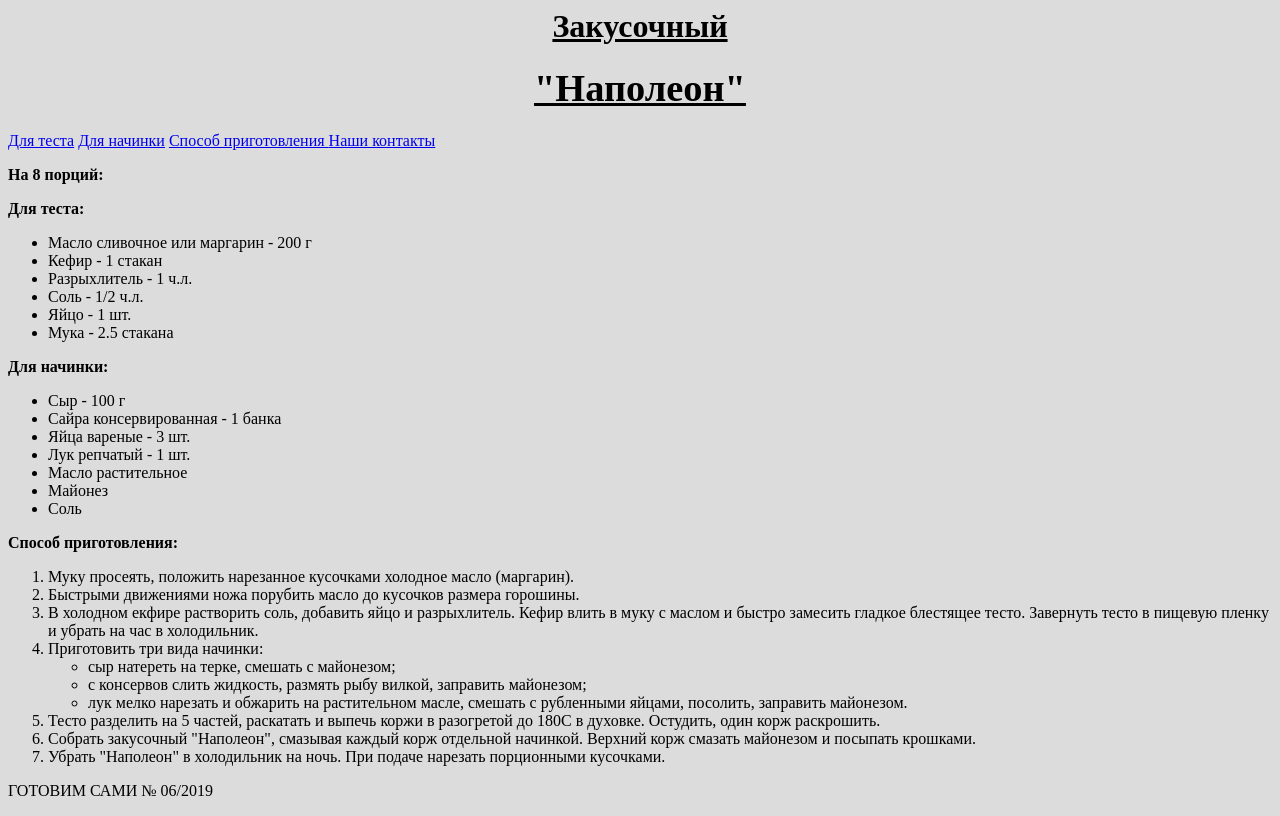
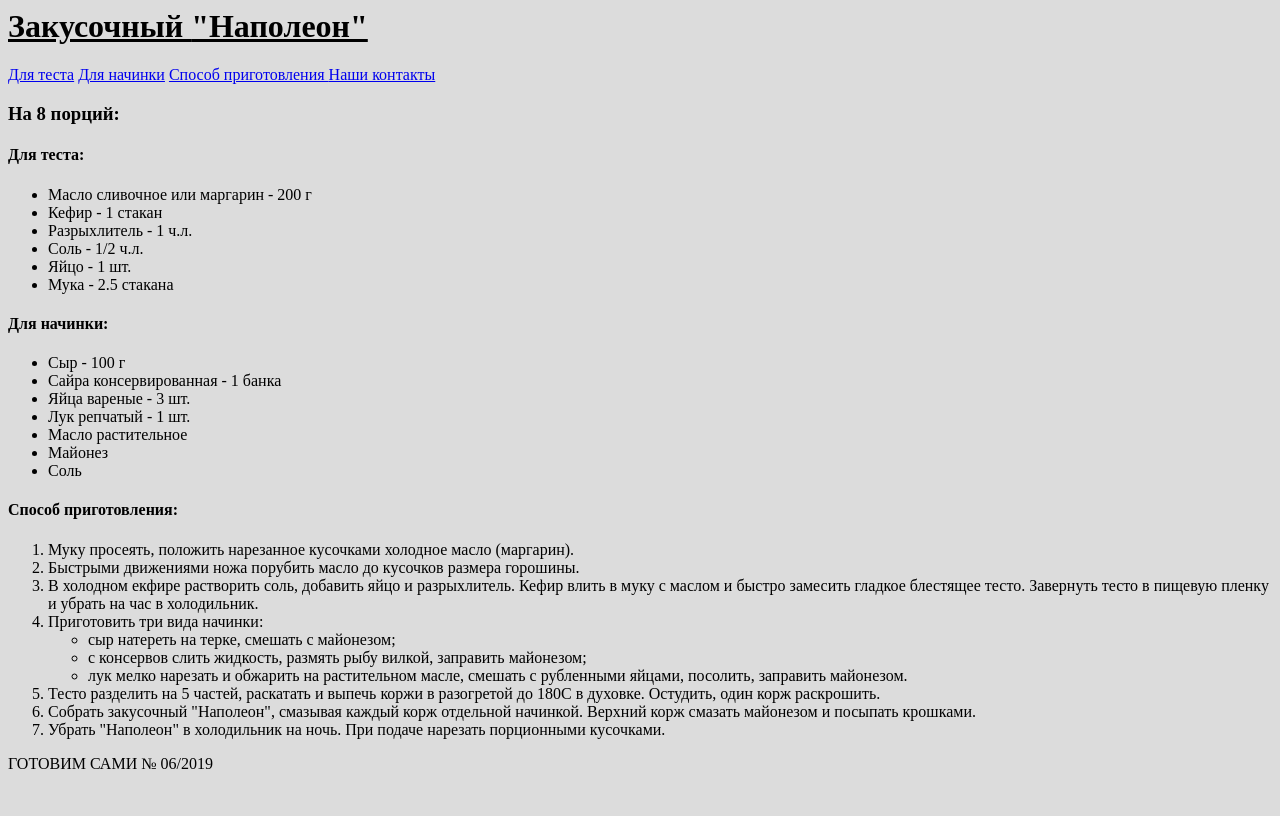
Before and after one commit to WebHeroSchool/NikPro89, a plain HTML site: page new in index.html in a window 1280 px wide. Drawn offline with Linux system fonts and the light colour scheme.

Commit message:
update file new in index

```diff
--- a/new in index.html
+++ b/new in index.html
@@ -1,15 +1,17 @@
 <html>
+
 <head>
- <center>
   <title>Закусочный Наполеон</title>
+
   <body style="background-color: #DCDCDC">
   </body>
   <meta charset="utf-8">
   <header>
- <h1> <u>   Закусочный   </u> </h1>
- <h1> <big> <u>   "Наполеон"  </u>  </big> </h1>
+    <h1>
+      <u> Закусочный </u>
+      <u> "Наполеон" </u>
+    </h1>
   </header>
- </center>
 
   <nav>
     <a href="#">Для теста</a>
@@ -18,8 +20,8 @@
     <a href="#"> Наши контакты </a>
   </nav>
 
-  <p><b> На 8 порций:</b></p>
-  <p><b> Для теста:</b></p>
+  <h3> <p> <b> На 8 порций: </b> </p> </h3>
+  <h4> <p> <b> Для теста: </b> </p> </h4>
 
   <ul>
 
@@ -37,9 +39,7 @@
 
   </ul>
 
-
-  <p><b> Для начинки:</b></p>
-
+  <h4> <p> <b> Для начинки: </b> </p> </h4>
 
   <ul>
 
@@ -58,14 +58,13 @@
 
   </ul>
 
- <p><b> Способ приготовления:</b></p>
-
+  <h4> <p> <b> Способ приготовления: </b> </p> </h4>
 
   <ol>
-<li>  Муку просеять, положить нарезанное кусочками холодное масло (маргарин). </li>
-<li>  Быстрыми движениями ножа порубить масло до кусочков размера горошины.</li>
-<li>  В холодном екфире растворить соль, добавить яйцо и разрыхлитель. Кефир влить в муку с маслом и быстро замесить гладкое блестящее тесто. Завернуть тесто в пищевую пленку и убрать на час в холодильник.</li>
-<li>  Приготовить три вида начинки:</li>
+    <li> Муку просеять, положить нарезанное кусочками холодное масло (маргарин). </li>
+    <li> Быстрыми движениями ножа порубить масло до кусочков размера горошины.</li>
+    <li> В холодном екфире растворить соль, добавить яйцо и разрыхлитель. Кефир влить в муку с маслом и быстро замесить гладкое блестящее тесто. Завернуть тесто в пищевую пленку и убрать на час в холодильник.</li>
+    <li> Приготовить три вида начинки:</li>
 
     <ul>
 
@@ -73,11 +72,14 @@
       <li> c консервов слить жидкость, размять рыбу вилкой, заправить майонезом;</li>
       <li> лук мелко нарезать и обжарить на растительном масле, смешать с рубленными яйцами, посолить, заправить майонезом.</li>
     </ul>
-<li>  Тесто разделить на 5 частей, раскатать и выпечь коржи в разогретой до 180С в духовке. Остудить, один корж раскрошить.</li>
-<li>  Собрать закусочный "Наполеон", смазывая каждый корж отдельной начинкой. Верхний корж смазать майонезом и посыпать крошками.</li>
-<li>  Убрать "Наполеон" в холодильник на ночь. При подаче нарезать порционными кусочками.</li>
+    <li> Тесто разделить на 5 частей, раскатать и выпечь коржи в разогретой до 180С в духовке. Остудить, один корж раскрошить.</li>
+    <li> Собрать закусочный "Наполеон", смазывая каждый корж отдельной начинкой. Верхний корж смазать майонезом и посыпать крошками.</li>
+    <li> Убрать "Наполеон" в холодильник на ночь. При подаче нарезать порционными кусочками.</li>
   </ol>
- <footer> <p> ГОТОВИМ САМИ № 06/2019  </p>  </footer>
+  <footer>
+    <p> ГОТОВИМ САМИ № 06/2019 </p>
+  </footer>
 
 </head>
+
 </html>
```
Lines whose indentation alone changed are shown as unchanged.
